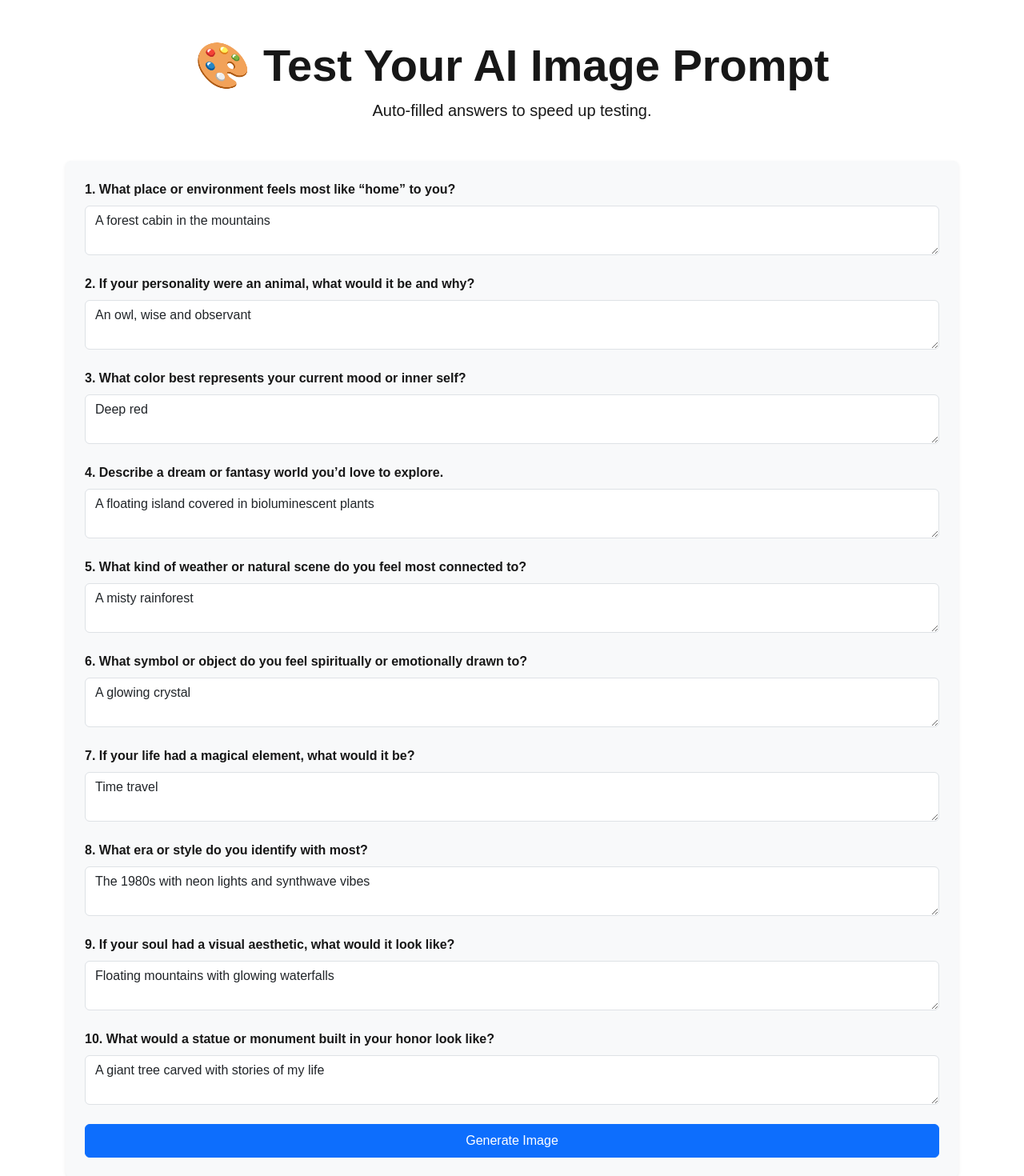
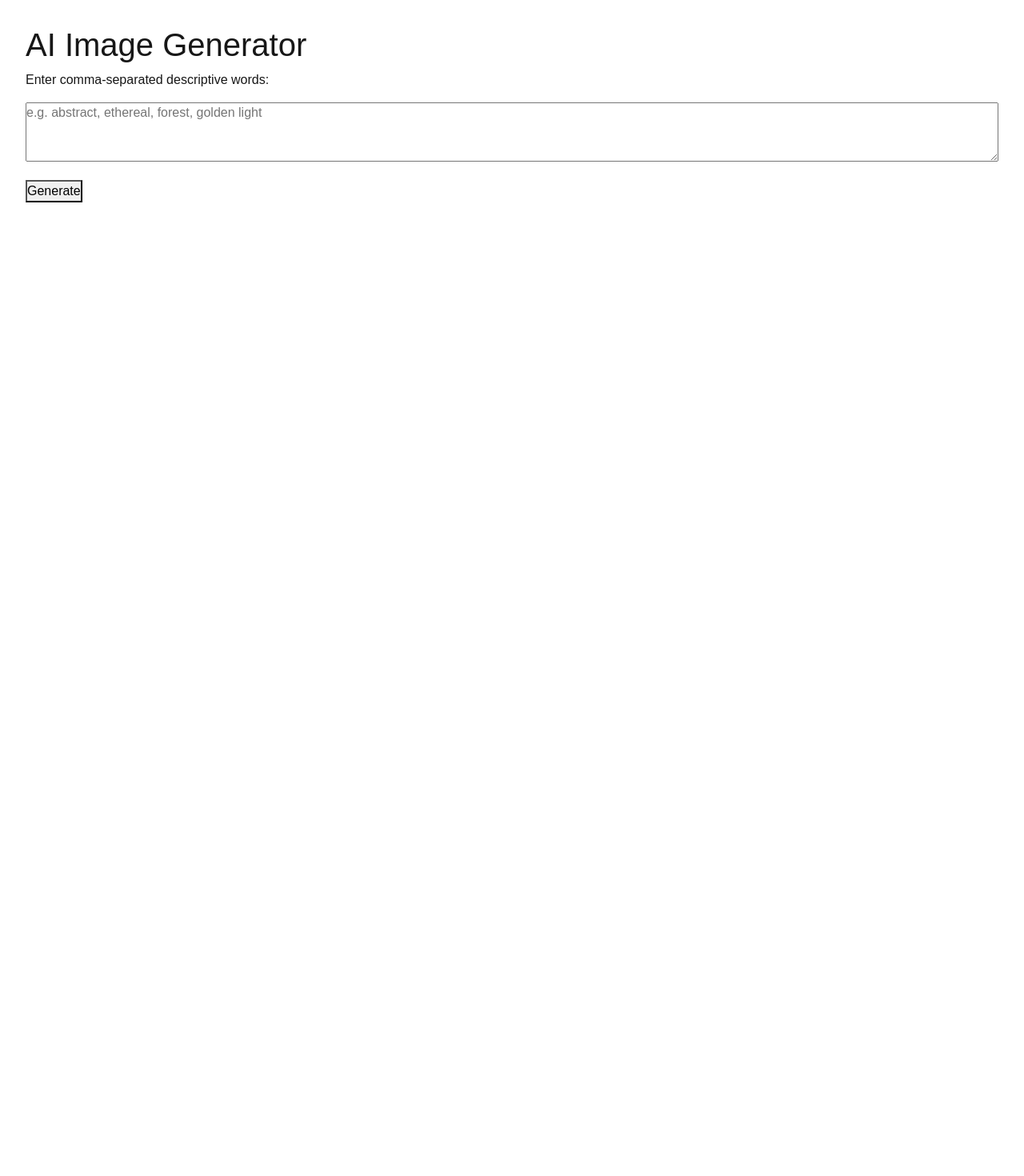
Before and after one commit to soldev22/ImageCreation, a Next.js app: page / in a window 1280 px wide. Shown: the top 1470 px of the page at 80% size. After the commit the page ends 800 px from the top, so only its background shows below. Built offline with nearby package versions, Linux system fonts and the light colour scheme.

Commit message:
v4 - new code

```diff
--- a/src/app/api/generate/route.ts
+++ b/src/app/api/generate/route.ts
@@ -1,12 +1,13 @@
 import { NextResponse } from 'next/server';
 import OpenAI from 'openai';
 
-const openai = new OpenAI({ apiKey: process.env.OPENAI_API_KEY });
+const openai = new OpenAI({
+  apiKey: process.env.OPENAI_API_KEY,
+});
 
-// Just to avoid Vercel GET 405 confusion
 export async function GET() {
   return NextResponse.json(
-    { message: 'This endpoint only supports POST. Use POST with JSON body.' },
+    { message: 'POST to this endpoint with an array of descriptive words.' },
     { status: 405 }
   );
 }
@@ -15,11 +16,14 @@ export async function POST(req: Request) {
   try {
     const { answers } = await req.json();
 
-    if (!Array.isArray(answers)) {
-      return NextResponse.json({ error: 'Invalid input: answers must be an array' }, { status: 400 });
+    if (!Array.isArray(answers) || !answers.length) {
+      return NextResponse.json(
+        { error: 'Invalid input. Expected non-empty array.' },
+        { status: 400 }
+      );
     }
 
-    const cleanedAnswers = (answers as string[])
+    const cleanedAnswers = answers
       .map((a: string) =>
         a
           .trim()
@@ -29,9 +33,9 @@ export async function POST(req: Request) {
       )
       .filter((a: string) => a.length > 3);
 
-    const prompt = `Create an abstract, image based on: ${cleanedAnswers.join(', ')}. Emotionally expressive and dreamlike.`;
+    const prompt = `Create an abstract, emotionally expressive image based on: ${cleanedAnswers.join(', ')}.`;
 
-    console.log('🎯 Using GPT-4 tool call with prompt:', prompt);
+    console.log('🎯 Prompt:', prompt);
 
     const response = await openai.chat.completions.create({
       model: 'gpt-4-turbo',
@@ -64,7 +68,7 @@ export async function POST(req: Request) {
       },
     });
 
-    const toolCall = response.choices[0]?.message?.tool_calls?.[0];
+    const toolCall = response.choices?.[0]?.message?.tool_calls?.[0];
     const imageArgs = JSON.parse(toolCall?.function.arguments || '{}');
 
     const imageResponse = await openai.images.generate({
@@ -75,10 +79,11 @@ export async function POST(req: Request) {
     });
 
     const imageUrl = imageResponse.data?.[0]?.url;
+    console.log('🖼️ Image URL:', imageUrl);
 
     return NextResponse.json({ imageUrl });
   } catch (err: any) {
-    console.error('💥 GPT-4 Tool/Image Error:', JSON.stringify(err, null, 2));
+    console.error('💥 Error in /api/generate:', err);
     return NextResponse.json({ error: 'Image generation failed' }, { status: 500 });
   }
 }
--- a/src/app/page.tsx
+++ b/src/app/page.tsx
@@ -2,93 +2,66 @@
 
 import { useState } from 'react';
 
-const questions = [
-  'What place or environment feels most like “home” to you?',
-  'If your personality were an animal, what would it be and why?',
-  'What color best represents your current mood or inner self?',
-  'Describe a dream or fantasy world you’d love to explore.',
-  'What kind of weather or natural scene do you feel most connected to?',
-  'What symbol or object do you feel spiritually or emotionally drawn to?',
-  'If your life had a magical element, what would it be?',
-  'What era or style do you identify with most?',
-  'If your soul had a visual aesthetic, what would it look like?',
-  'What would a statue or monument built in your honor look like?',
-];
+export default function HomePage() {
+  const [input, setInput] = useState('');
+  const [imageUrl, setImageUrl] = useState('');
+  const [error, setError] = useState('');
+  const [loading, setLoading] = useState(false);
 
-// 🌟 Pre-filled answers for testing
-const defaultAnswers = [
-  'A forest cabin in the mountains',
-  'An owl, wise and observant',
-  'Deep red',
-  'A floating island covered in bioluminescent plants',
-  'A misty rainforest',
-  'A glowing crystal',
-  'Time travel',
-  'The 1980s with neon lights and synthwave vibes',
-  'Floating mountains with glowing waterfalls',
-  'A giant tree carved with stories of my life',
-];
+  const generateImage = async () => {
+    setError('');
+    setImageUrl('');
+    setLoading(true);
 
+    const baseUrl =
+      process.env.NODE_ENV === 'development'
+        ? 'http://localhost:3000'
+        : '';
 
+    try {
+      const res = await fetch(`${baseUrl}/api/generate`, {
+        method: 'POST',
+        headers: { 'Content-Type': 'application/json' },
+        body: JSON.stringify({ answers: input.split(',').map(str => str.trim()) }),
+      });
 
-export default function HomePage() {
-  const [formData, setFormData] = useState<string[]>(defaultAnswers);
-  const [loading, setLoading] = useState(false);
-  const [imageUrl, setImageUrl] = useState('');
+      const data = await res.json();
 
-  const handleChange = (index: number, value: string) => {
-    const updated = [...formData];
-    updated[index] = value;
-    setFormData(updated);
-  };
+      if (res.ok) {
+        setImageUrl(data.imageUrl);
+      } else {
+        setError(data.error || 'Unexpected error');
+      }
+    } catch (e: any) {
+      console.error('🔥 fetch() failed:', e);
+      setError('Failed to reach server.');
+    }
 
-  const handleSubmit = async (e: React.FormEvent) => {
-    e.preventDefault();
-    setLoading(true);
-    setImageUrl('');
-
-    const response = await fetch('/api/generate', {
-      method: 'POST',
-      headers: { 'Content-Type': 'application/json' },
-      body: JSON.stringify({ answers: formData }),
-    });
-
-    const data = await response.json();
-    setImageUrl(data.imageUrl);
     setLoading(false);
   };
 
   return (
-    <main className="container py-5">
-      <div className="text-center mb-5">
-        <h1 className="display-4 fw-bold">🎨 Test Your AI Image Prompt</h1>
-        <p className="lead">Auto-filled answers to speed up testing.</p>
-      </div>
+    <main style={{ padding: '2rem', fontFamily: 'sans-serif' }}>
+      <h1>AI Image Generator</h1>
+      <p>Enter comma-separated descriptive words:</p>
+      <textarea
+        value={input}
+        onChange={(e) => setInput(e.target.value)}
+        rows={3}
+        style={{ width: '100%', marginBottom: '1rem' }}
+        placeholder="e.g. abstract, ethereal, forest, golden light"
+      />
+      <br />
+      <button onClick={generateImage} disabled={loading}>
+        {loading ? 'Generating...' : 'Generate'}
+      </button>
 
-      <form onSubmit={handleSubmit} className="bg-light p-4 rounded shadow-sm">
-        {questions.map((q, i) => (
-          <div className="mb-4" key={i}>
-            <label className="form-label fw-semibold">
-              {i + 1}. {q}
-            </label>
-            <textarea
-              value={formData[i]}
-              onChange={(e) => handleChange(i, e.target.value)}
-              className="form-control"
-              rows={2}
-              required
-            />
-          </div>
-        ))}
-        <button type="submit" className="btn btn-primary w-100 py-2" disabled={loading}>
-          {loading ? 'Generating...' : 'Generate Image'}
-        </button>
-      </form>
+      {error && <p style={{ color: 'red' }}>⚠️ {error}</p>}
 
       {imageUrl && (
-        <div className="text-center mt-5">
-          <h2 className="h4 mb-3">🖼️ Your Generated Image</h2>
-          <img src={imageUrl} alt="Generated Art" className="img-fluid rounded shadow" />
+        <div style={{ marginTop: '2rem' }}>
+          <h3>Result:</h3>
+          <img src={imageUrl} alt="Generated" style={{ maxWidth: '100%' }} />
         </div>
       )}
     </main>
```
